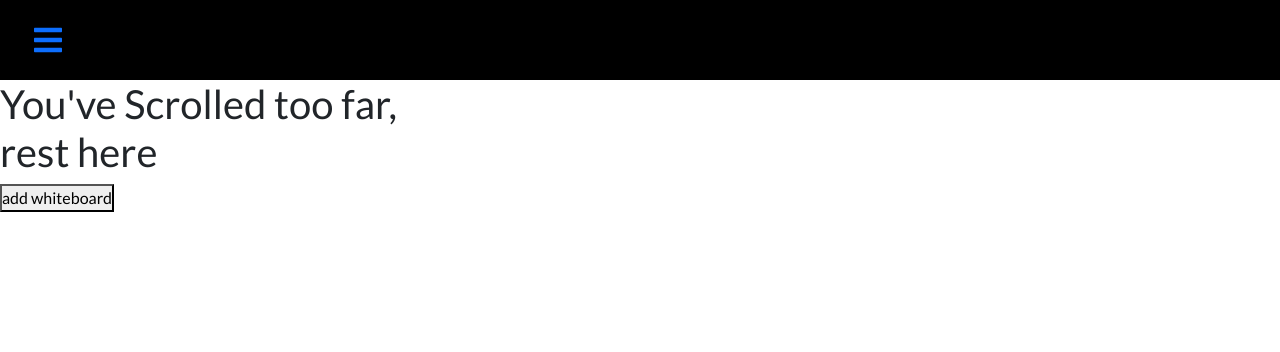
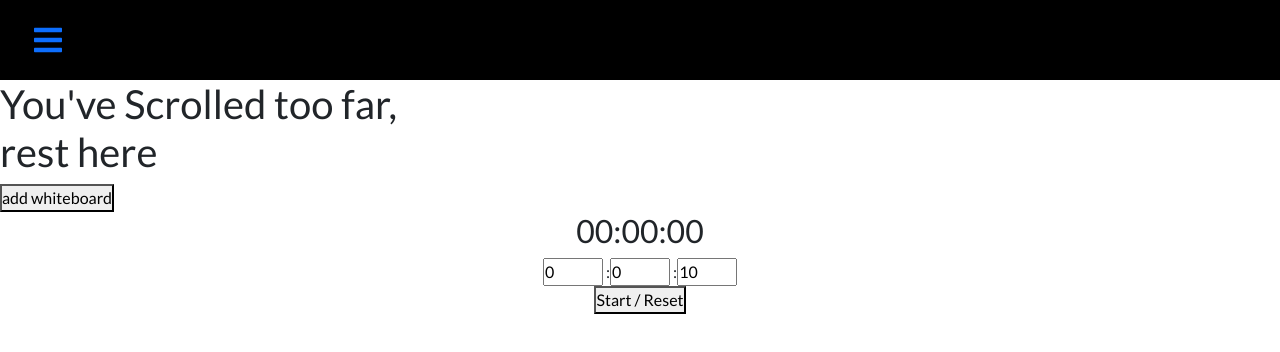
Before and after one commit to LordMangoz/campfire, a React (Vite) app in the folder renderer/: page / in a window 1280 px wide. Shown: the top 352 px of the page. Built offline with nearby package versions, Linux system fonts and the light colour scheme.

Commit message:
Added a timer

```diff
--- a/renderer/src/App/App.jsx
+++ b/renderer/src/App/App.jsx
@@ -1,9 +1,6 @@
 import { useState } from 'react'
 import './App.css'
-import DragSquare from '../dragSquare'
-import WhiteboardWidget from '../WhiteboardWidget/WhiteboardWidget'
-import StopwatchWidget from '../StopwatchWidget/StopWatchWidget'
-import ResizableSquare from '../ResizableSquare/ResizableSquare'
+import Timer from '../Timer/Timer'
 import { WidgetManager } from '../WidgetManager/WidgetManager'
 
 const App = () => {
@@ -12,6 +9,7 @@ const App = () => {
     <div>
       <h1>You've Scrolled too far, <br/>rest here</h1>
       <WidgetManager />
+      <Timer />
     </div>
   )
 }
--- /dev/null
+++ b/renderer/src/Timer/Timer.jsx
@@ -0,0 +1,104 @@
+import React, { useState, useRef } from "react";
+
+const Timer = () => {
+    const Ref = useRef(null);
+
+    const [timer, setTimer] = useState("00:00:00");
+
+    const [hours, setHours] = useState(0);
+    const [minutes, setMinutes] = useState(0);
+    const [seconds, setSeconds] = useState(10);
+
+    const clamp = (value) => Math.max(0, value);
+
+    const getTotalSeconds = () =>
+        hours * 3600 + minutes * 60 + seconds;
+
+    const getDeadTime = (totalSeconds) => {
+        let deadline = new Date();
+        deadline.setSeconds(deadline.getSeconds() + totalSeconds);
+        return deadline;
+    };
+
+    const getTimeRemaining = (endTime) => {
+        const total = Date.parse(endTime) - Date.parse(new Date());
+
+        const seconds = Math.floor((total / 1000) % 60);
+        const minutes = Math.floor((total / 1000 / 60) % 60);
+        const hours = Math.floor((total / 1000 / 60 / 60));
+
+        return { total, hours, minutes, seconds };
+    };
+
+    const startTimer = (endTime) => {
+        const { total, hours, minutes, seconds } =
+            getTimeRemaining(endTime);
+
+        if (total >= 0) {
+            setTimer(
+                (hours > 9 ? hours : "0" + hours) + ":" +
+                (minutes > 9 ? minutes : "0" + minutes) + ":" +
+                (seconds > 9 ? seconds : "0" + seconds)
+            );
+        }
+    };
+
+    const clearTimer = (endTime) => {
+        if (Ref.current) clearInterval(Ref.current);
+
+        const id = setInterval(() => {
+            startTimer(endTime);
+        }, 1000);
+
+        Ref.current = id;
+    };
+
+    const onClickStart = () => {
+        const total = getTotalSeconds();
+        if (total <= 0) return;
+
+        clearTimer(getDeadTime(total));
+    };
+
+    return (
+        <div style={{ textAlign: "center" }}>
+            <h2>{timer}</h2>
+
+            <div>
+                <input
+                    type="number"
+                    min="0"
+                    value={hours}
+                    onChange={(e) => setHours(clamp(+e.target.value))}
+                     style={{
+                        width: "60px",
+                    }}
+                /> :
+                <input
+                    type="number"
+                    min="0"
+                    value={minutes}
+                    onChange={(e) => setMinutes(clamp(+e.target.value))}
+                     style={{
+                        width: "60px",
+                    }}
+                /> :
+                <input
+                    type="number"
+                    min="0"
+                    value={seconds}
+                    onChange={(e) => setSeconds(clamp(+e.target.value))}
+                    style={{
+                        width: "60px",
+                    }}
+                />
+            </div>
+
+            <button onClick={onClickStart}>
+                Start / Reset
+            </button>
+        </div>
+    );
+};
+
+export default Timer;
--- a/renderer/src/UseResize/UseResize.jsx
+++ b/renderer/src/UseResize/UseResize.jsx
@@ -1,8 +1,8 @@
 import React, { useState, useRef, useCallback } from 'react';
 
-const UseResize = () => {
+const UseResize = (minSize = 100) => {
   // Initial size of the square
-  const [size, setSize] = useState(100);
+  const [size, setSize] = useState(minSize);
   const squareRef = useRef(null);
 
 
@@ -19,7 +19,7 @@ const UseResize = () => {
 
       // Calculate the new size based on the mouse position
       // We use Math.max to ensure a minimum size (e.g., 20px)
-      const newSize = Math.max(20, event.clientX - left, event.clientY - top);
+      const newSize = Math.max(minSize, event.clientX - left, event.clientY - top);
 
       setSize(newSize);
     }
--- a/renderer/src/WhiteboardWidget/WhiteboardWidget.jsx
+++ b/renderer/src/WhiteboardWidget/WhiteboardWidget.jsx
@@ -16,9 +16,9 @@ const WhiteboardWidget = ({ widID = 1, startX = 100, startY = 100, color = "dodg
     <>
     <div
         onMouseDown={onMouseDown}
-      onMouseUp={() => changePosition(widID, position)}
-       ref={squareRef}
-      style={{
+        onMouseUp={() => changePosition(widID, position)}
+        ref={squareRef}
+        style={{
         position: "absolute",
         left: position.x,
         top: position.y,
```
